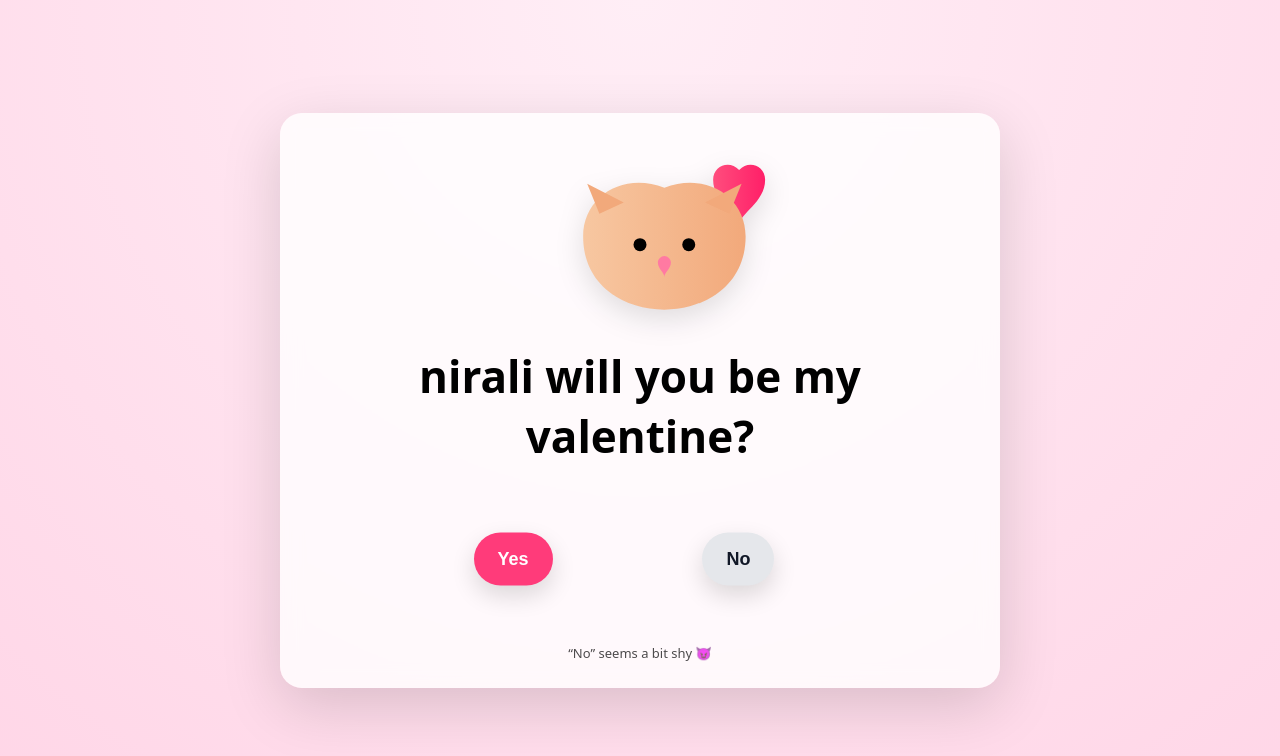
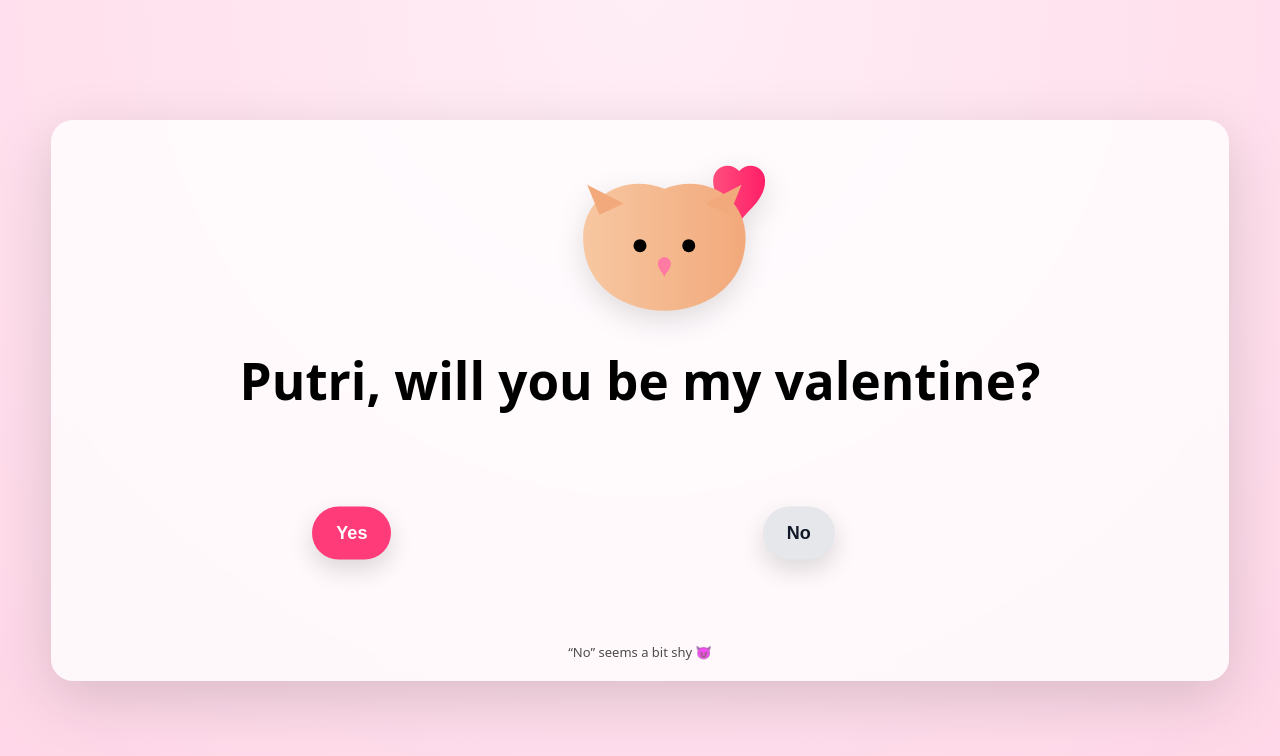
Before and after one commit to Felix-Bergmann/Felix-Bergmann.github.io, a plain HTML site: page index.html in a window 1280 px wide. Drawn offline with nearby package versions, Linux system fonts and the light colour scheme.

Commit message:
Update index.html

```diff
--- a/index.html
+++ b/index.html
@@ -41,8 +41,8 @@
     }
 
     .card {
-      width: min(720px, 92vw);
-      padding: 26px 22px;
+      width: min(1280px, 92vw);
+      padding: 20px 20px;
       background: var(--card);
       backdrop-filter: blur(10px);
       border-radius: 22px;
@@ -58,14 +58,14 @@
     }
 
     h1 {
-      font-size: clamp(26px, 4vw, 44px);
-      margin: 12px 0 18px;
+      font-size: max(26px, 4vw);
+      margin: 0 0 18px;
     }
 
     .button-zone {
       position: relative;
-      width: min(520px, 92%);
-      height: 150px;
+      width: 90%;
+      height: 200px;
       margin: 0 auto;
       touch-action: none;
     }
@@ -171,7 +171,7 @@
             fill="#ff7aa2"/>
     </svg>
 
-    <h1>nirali will you be my valentine?</h1>
+    <h1>Putri, will you be my valentine?</h1>
 
     <section class="button-zone" id="zone">
       <button id="yesBtn">Yes</button>
```
